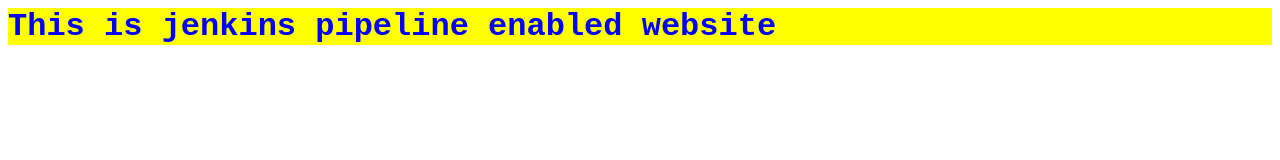
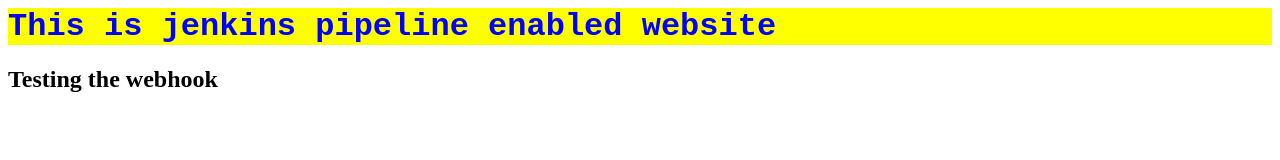
Before and after one commit to tejatj154/Static-Website, a plain HTML site: page index.html in a window 1280 px wide. Drawn offline with Linux system fonts and the light colour scheme.

Commit message:
webhook_test-commit

```diff
--- a/index.html
+++ b/index.html
@@ -5,5 +5,6 @@
 </head>
 <body>
         <h1>This is jenkins pipeline enabled website</h1>
+        <h2> Testing the webhook</h2>
 </body>
 </html>
```
